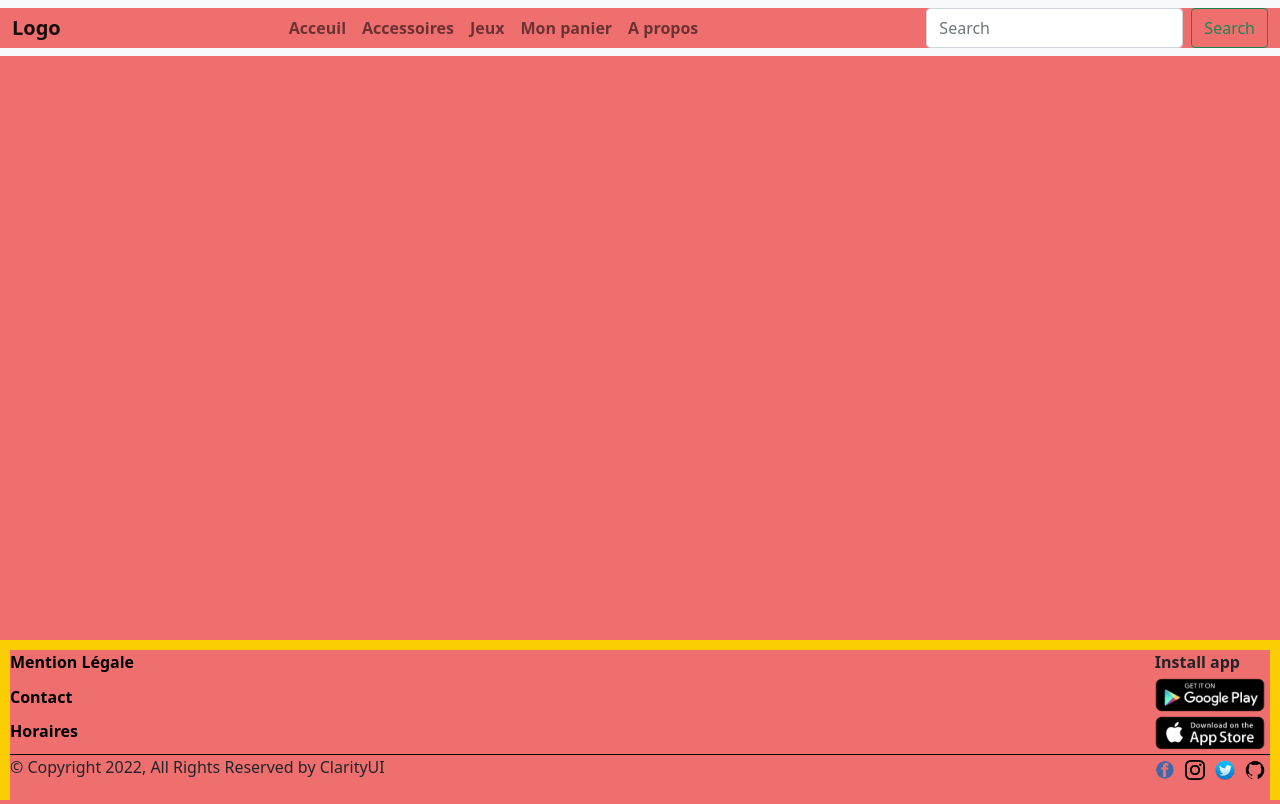
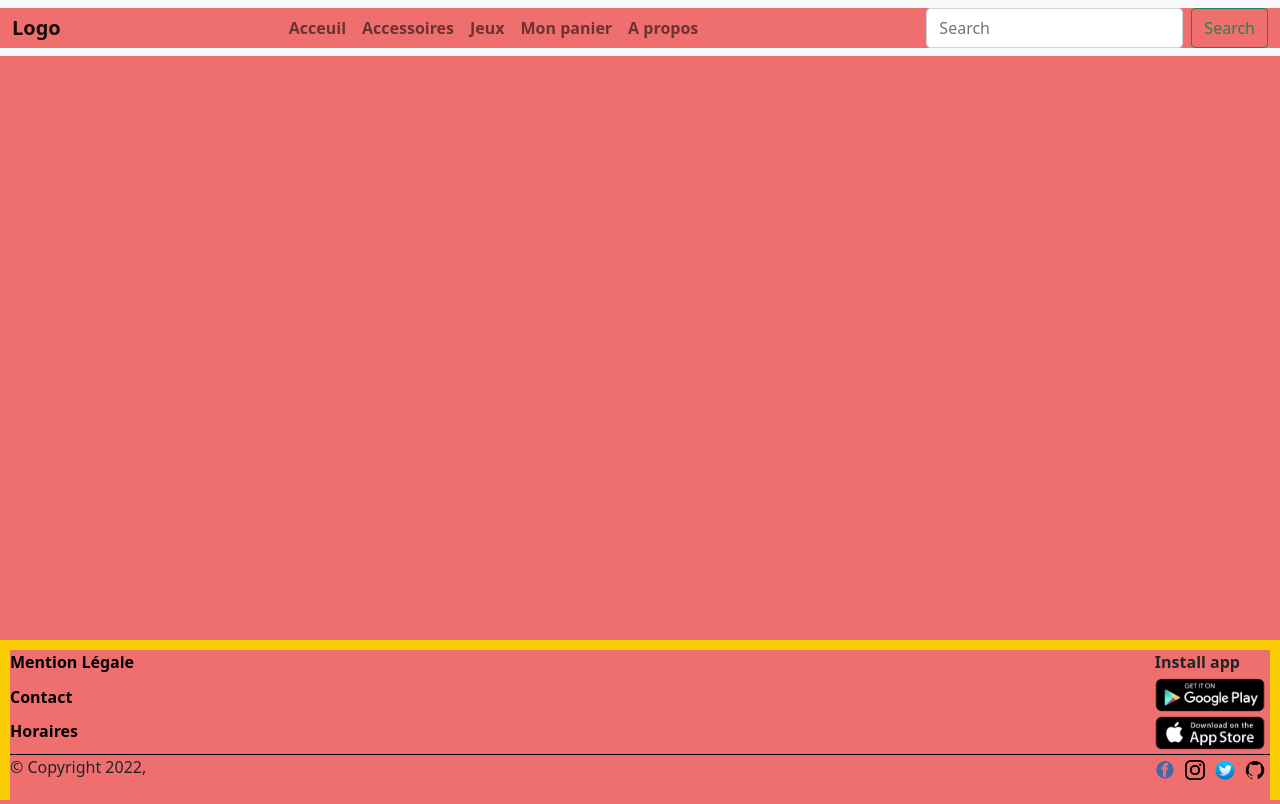
Before and after one commit to Jdavidson974/projetVideoDrive, a React (Create React App) app in the folder FRONT/videodrive/: page / in a window 1280 px wide. Built offline with nearby package versions, Linux system fonts and the light colour scheme.

Commit message:
copyrigth

```diff
--- a/FRONT/videodrive/src/components/Footer.js
+++ b/FRONT/videodrive/src/components/Footer.js
@@ -18,7 +18,7 @@ const Footer = () => {
             </div>
             <div className="separator"></div>
             <div className="copyright">
-                © Copyright 2022, All Rights Reserved by ClarityUI
+                © Copyright 2022,
             </div>
             <div className="social-link">
                 <div className="social-logo-container">
```
